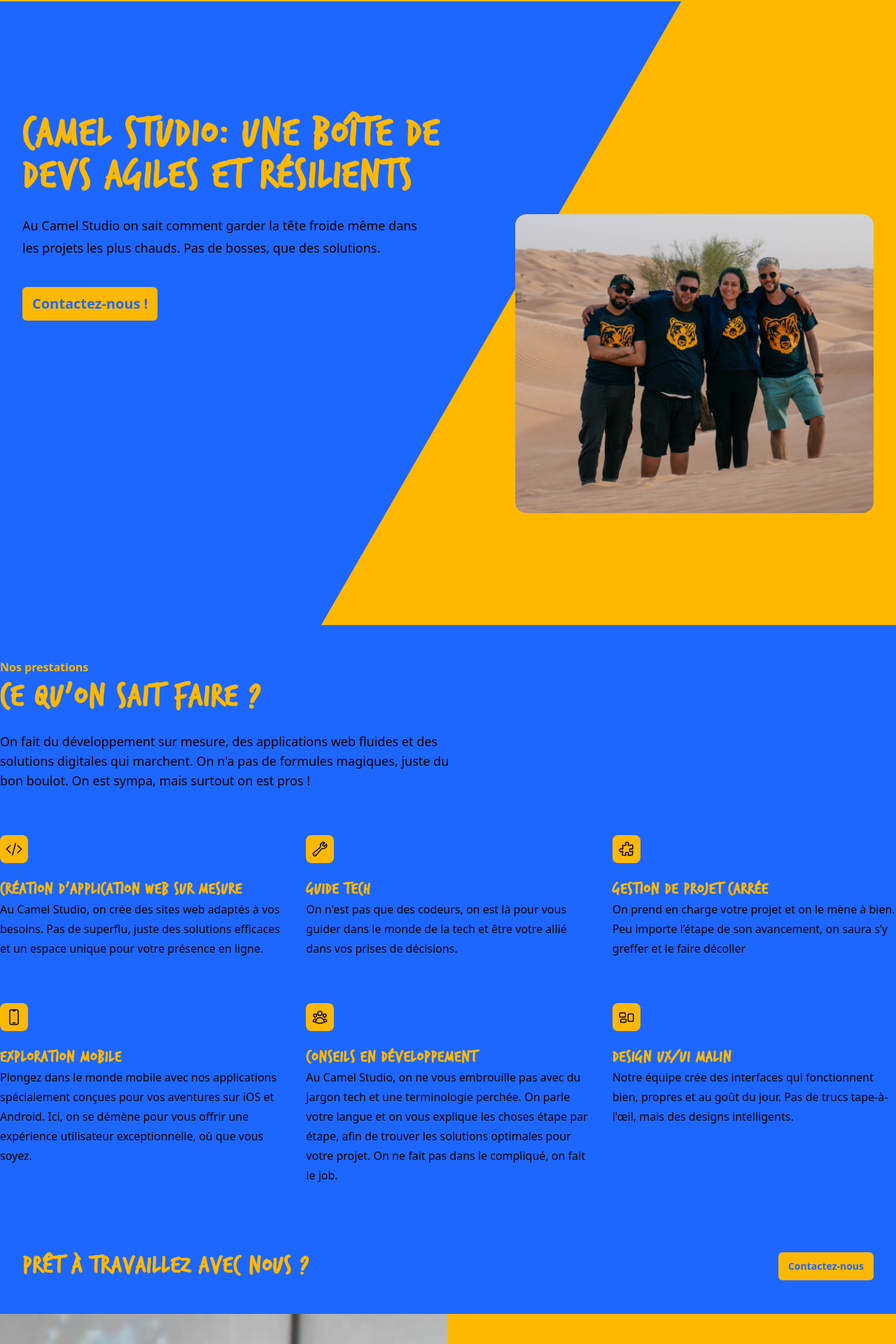
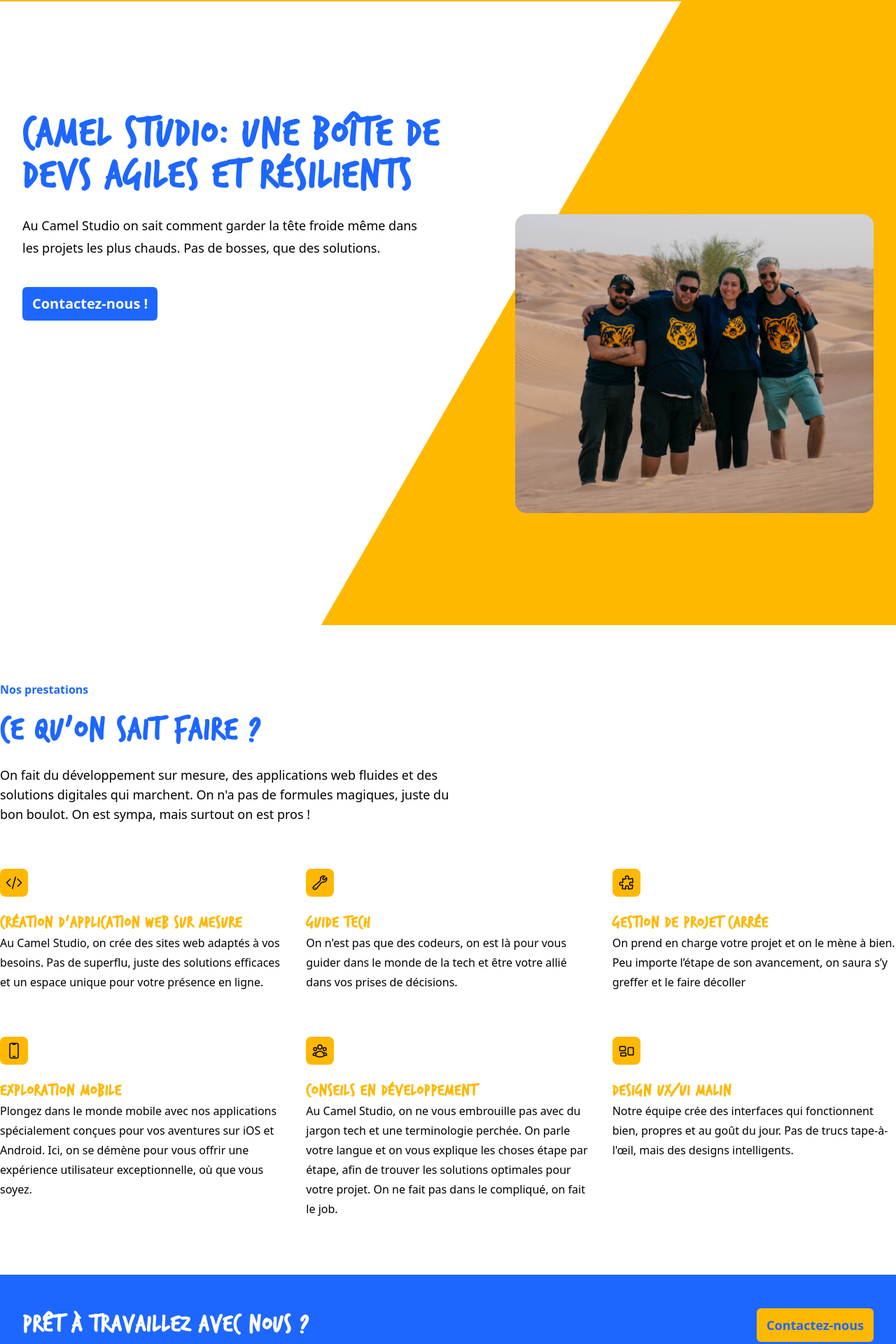
Before and after one commit to JeanneGrenet/landing-page-cs, a Next.js app: page / in a window 1280 px wide. Shown: the part 86-2006 px from the top of the page at 70% size. Built offline with nearby package versions, Linux system fonts and the light colour scheme.

Commit message:
update the design

```diff
--- a/src/components/CtaSection.tsx
+++ b/src/components/CtaSection.tsx
@@ -2,13 +2,13 @@ export default function CtaSection(props: { label: string }) {
   return (
     <div className="bg-primary">
       <div className="mx-auto max-w-7xl sm:py-12 lg:flex lg:items-center lg:justify-between lg:px-8">
-        <h2 className="text-3xl font-bold tracking-wider font-TrashHand text-secondary sm:text-4xl">
+        <h2 className="text-3xl font-bold tracking-wider font-TrashHand text-white sm:text-4xl">
           {props.label}
         </h2>
         <div className="mt-10 flex items-center gap-x-6 lg:mt-0 lg:flex-shrink-0">
           <a
             href="#"
-            className="rounded-md bg-secondary px-3.5 py-2.5 text-sm font-semibold text-primary"
+            className="rounded-md bg-secondary px-3.5 py-2.5 text-lg font-semibold text-primary"
           >
             Contactez-nous
           </a>
--- a/src/components/footer.tsx
+++ b/src/components/footer.tsx
@@ -64,7 +64,7 @@ const navigation = [
 
 export default function FooterSection() {
   return (
-    <footer className="bg-secondary">
+    <footer className="bg-white py-6">
       <div className="mx-auto max-w-7xl px-6 py-12 md:flex md:items-center md:justify-between lg:px-8">
         <div className="flex justify-center space-x-6 md:order-2">
           {navigation.map((item) => (
--- a/src/components/hero.tsx
+++ b/src/components/hero.tsx
@@ -28,10 +28,10 @@ export default function HeroSection() {
           ))}
         </nav>
       </header>
-      <div className="absolute inset-y-0 right-1/2 -z-10 -mr-96 w-[200%] origin-top-right skew-x-[-30deg] bg-primary sm:-mr-80 lg:-mr-96" />
+      <div className="absolute inset-y-0 right-1/2 -z-10 -mr-96 w-[200%] origin-top-right skew-x-[-30deg] bg-white sm:-mr-80 lg:-mr-96" />
       <article className="mx-auto max-w-7xl px-6 py-32 sm:py-40 lg:px-8">
         <section className="mx-auto max-w-2xl lg:mx-0 lg:grid lg:max-w-none lg:grid-cols-2 lg:gap-x-16 lg:gap-y-6 xl:grid-cols-1 xl:grid-rows-1 xl:gap-x-8">
-          <h1 className="max-w-2xl text-4xl font-bold text-secondary sm:text-6xl lg:col-span-2 xl:col-auto font-TrashHand tracking-wider">
+          <h1 className="max-w-2xl text-4xl font-bold text-primary sm:text-6xl lg:col-span-2 xl:col-auto font-TrashHand tracking-wider">
             Camel Studio: une boîte de devs agiles et résilients
           </h1>
           <section className="mt-6 max-w-xl lg:mt-0 xl:col-end-1 xl:row-start-1">
@@ -39,7 +39,7 @@ export default function HeroSection() {
               Au Camel Studio on sait comment garder la tête froide même dans
               les projets les plus chauds. Pas de bosses, que des solutions.
             </p>
-            <button className="rounded-md bg-secondary px-3.5 py-2.5 text-xl font-semibold text-primary mt-10 ">
+            <button className="rounded-md bg-primary px-3.5 py-2.5 text-xl font-semibold text-white mt-10 ">
               Contactez-nous !
             </button>
           </section>
--- a/src/components/presentation.tsx
+++ b/src/components/presentation.tsx
@@ -4,13 +4,13 @@ import checkIcon from "../assets/images/checkIcon.svg";
 export default function PresentationSection() {
   return (
     <div className="bg-secondary px-6 py-16 lg:px-8" id="presentation">
-      <div className="mx-auto max-w-3xl text-base leading-7">
-        <p className="text-base font-semibold leading-7 text-primary">
+      <div className="mx-auto max-w-5xl text-base leading-7">
+        <p className="text-base font-semibold mb-6 text-primary">
           Présentation
         </p>
-        <h1 className="mt-2 text-3xl font-bold tracking-wider font-TrashHand text-gray-900 sm:text-5xl">
-          Qui sommes nous ?
-        </h1>
+        <h2 className="mt-2 text-3xl font-bold tracking-wider font-TrashHand text-primary sm:text-5xl">
+          Qui sommes-nous ?
+        </h2>
         <p className="mt-6 text-xl leading-8">
           Une équipe jeune mais pas novice, soudée et qui connaît le marché
           européen. Pas de blabla ici. On code, on design, on résout des
@@ -20,9 +20,9 @@ export default function PresentationSection() {
           dépotent.
         </p>
         <div className="mt-10 max-w-2xl">
-          <h2 className="mt-8 text-4xl font-bold tracking-wider font-TrashHand text-gray-900">
+          <h3 className="mt-8 text-4xl font-bold tracking-wider font-TrashHand text-primary">
             Pourquoi nous ?{" "}
-          </h2>
+          </h3>
           <ul role="list" className="mt-8 max-w-xl space-y-8">
             <li className="flex gap-x-3">
               <Icon
--- a/src/components/projects.tsx
+++ b/src/components/projects.tsx
@@ -19,10 +19,10 @@ export default function ProjectsSection() {
         </div>
         <div className="px-6 lg:contents">
           <div className="mx-auto max-w-2xl pb-12 pt-16 sm:pb-12 sm:pt-12 lg:ml-8 lg:mr-0 lg:w-full lg:max-w-lg lg:flex-none lg:pt-12 xl:w-1/2">
-            <p className="text-base font-semibold leading-7 text-primary">
+            <p className="text-base font-semibold mb-6 text-primary">
               Travailler avec nous !
             </p>
-            <h1 className="mt-2 text-3xl font-bold tracking-wider font-TrashHand sm:text-5xl">
+            <h1 className="mt-2 text-3xl font-bold tracking-wider text-primary font-TrashHand sm:text-5xl">
               Développer votre projet avec le Camel Studio
             </h1>
             <p className="mt-6 text-xl leading-8 text-gray-900">
--- a/src/components/services.tsx
+++ b/src/components/services.tsx
@@ -54,14 +54,11 @@ const features = [
 
 export default function ServicesSection() {
   return (
-    <main className="bg-primary py-12">
+    <main className="bg-white py-20" id="services">
       <article className="mx-auto max-w-7xl">
         <section className="mx-auto max-w-2xl lg:mx-0">
-          <p className="font-semibold text-secondary">Nos prestations</p>
-          <h2
-            className="mt-2 text-3xl font-bold tracking-wider font-TrashHand text-secondary sm:text-5xl"
-            id="services"
-          >
+          <p className="font-semibold text-primary mb-6">Nos prestations</p>
+          <h2 className="mt-2 text-3xl font-bold tracking-wider font-TrashHand text-primary sm:text-5xl">
             Ce qu’on sait faire ?
           </h2>
           <p className="mt-6 text-lg">
--- a/src/components/working.tsx
+++ b/src/components/working.tsx
@@ -1,9 +1,9 @@
 export default function WorkingSection() {
   return (
-    <div className="bg-primary">
-      <div className="px-6 py-12 sm:px-6 sm:py-16 lg:px-8">
+    <div className="bg-white">
+      <div className="px-6 py-12 sm:px-6 sm:py-20 lg:px-8">
         <div className="mx-auto max-w-2xl text-center">
-          <h2 className="text-3xl font-bold tracking-wider font-TrashHand text-secondary sm:text-5xl">
+          <h2 className="text-3xl font-bold tracking-wider font-TrashHand text-primary sm:text-5xl">
             On bosse comment ?
           </h2>
           <p className="mx-auto mt-6 max-w-xl text-xl leading-8">
@@ -14,7 +14,7 @@ export default function WorkingSection() {
           <div className="mt-10 flex items-center justify-center gap-x-6">
             <a
               href="#"
-              className="rounded-md bg-secondary px-3.5 py-2.5 text-xl font-semibold text-primary"
+              className="rounded-md bg-primary px-3.5 py-2.5 text-xl font-semibold text-white"
             >
               Contactez-nous
             </a>
```
Also changed, not shown: src/assets/images/peopleIcon.svg, src/assets/images/teamIcon.svg.
